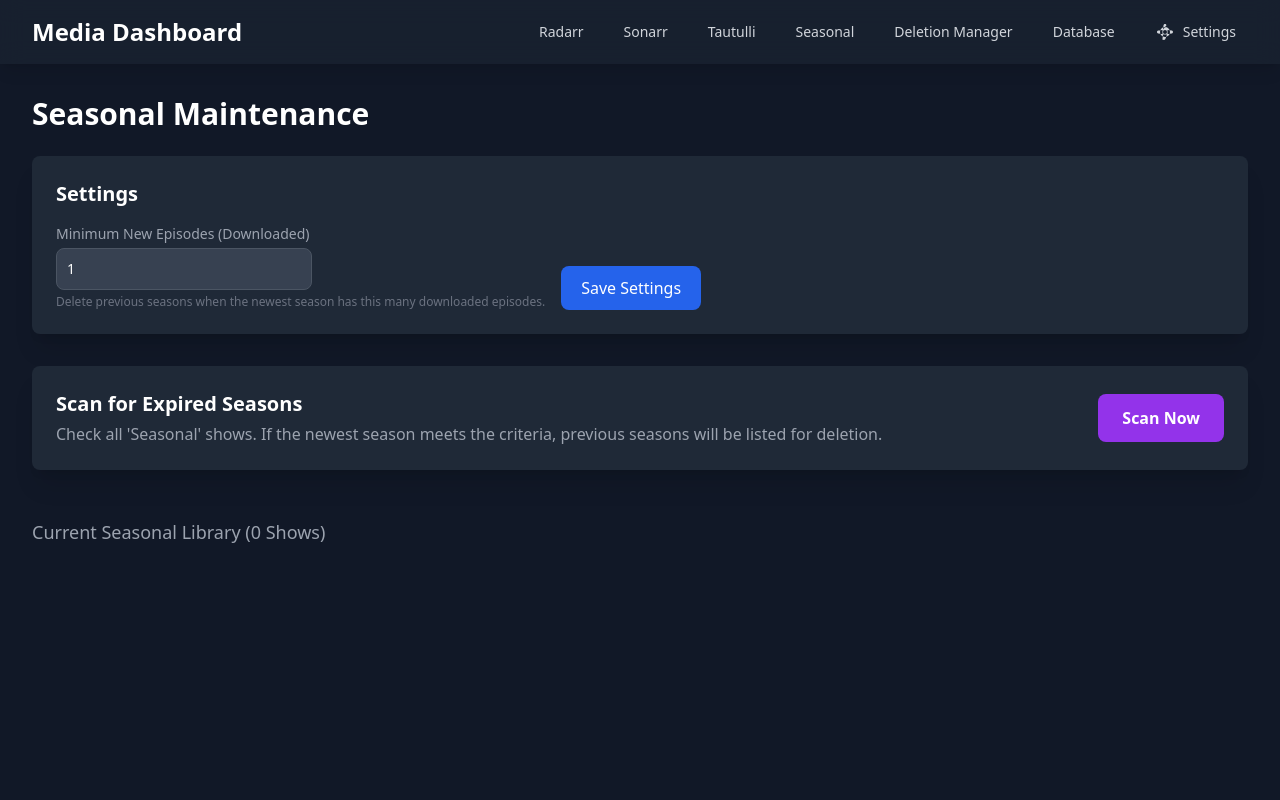
After one commit to sagar4884/media-dashboard, a Python web app: template app/templates/seasonal.html in a window 1280 px wide. The commit adds this page. Run offline with Jinja, Linux system fonts and the light colour scheme; the template is opened without the code that fills it, so the values that code supplies are empty; some libraries are stand-ins or nearby versions.

Commit message:
v0.78 - Implement Seasonal Maintenance

```diff
--- a/app/models.py
+++ b/app/models.py
@@ -8,6 +8,7 @@ class ServiceSettings(db.Model):
     grace_days = db.Column(db.Integer, default=30)
     retention_days = db.Column(db.Integer, default=365)
     tmdb_api_key = db.Column(db.String(100))
+    seasonal_min_episodes = db.Column(db.Integer, default=1)
 
 class Movie(db.Model):
     id = db.Column(db.Integer, primary_key=True)
--- a/app/templates/header.html
+++ b/app/templates/header.html
@@ -7,6 +7,7 @@
                 <a href="{{ url_for('radarr_page') }}" class="px-3 py-2 rounded-md text-sm font-medium text-gray-300 hover:bg-gray-700 hover:text-white">Radarr</a>
                 <a href="{{ url_for('sonarr_page') }}" class="px-3 py-2 rounded-md text-sm font-medium text-gray-300 hover:bg-gray-700 hover:text-white">Sonarr</a>
                 <a href="{{ url_for('tautulli_page') }}" class="px-3 py-2 rounded-md text-sm font-medium text-gray-300 hover:bg-gray-700 hover:text-white">Tautulli</a>
+                <a href="{{ url_for('seasonal_page') }}" class="px-3 py-2 rounded-md text-sm font-medium text-gray-300 hover:bg-gray-700 hover:text-white">Seasonal</a>
                 <a href="{{ url_for('deletion_page') }}" class="px-3 py-2 rounded-md text-sm font-medium text-gray-300 hover:bg-gray-700 hover:text-white">Deletion Manager</a>
                 <a href="{{ url_for('database_page') }}" class="px-3 py-2 rounded-md text-sm font-medium text-gray-300 hover:bg-gray-700 hover:text-white">Database</a>
                 <a href="{{ url_for('settings') }}" class="flex items-center px-3 py-2 rounded-md text-sm font-medium text-gray-300 hover:bg-gray-700 hover:text-white">
--- /dev/null
+++ b/app/templates/seasonal.html
@@ -0,0 +1,188 @@
+<!DOCTYPE html>
+<html lang="en" class="dark">
+<head>
+    <meta charset="UTF-8">
+    <meta name="viewport" content="width=device-width, initial-scale=1.0">
+    <title>Seasonal Maintenance - Media Dashboard</title>
+    <script src="https://cdn.tailwindcss.com"></script>
+    <script>
+        tailwind.config = { darkMode: 'class' }
+    </script>
+    <script src="https://unpkg.com/alpinejs@3.x.x/dist/cdn.min.js" defer></script>
+</head>
+<body class="bg-gray-900 text-gray-200 font-sans">
+    <div class="min-h-screen">
+        {% include 'header.html' %}
+        <main class="container mx-auto p-4 sm:p-6 lg:p-8" x-data="seasonalMaintenance()">
+
+            <div class="flex justify-between items-center mb-6">
+                <h1 class="text-3xl font-bold text-white">Seasonal Maintenance</h1>
+            </div>
+
+            <!-- Settings Section -->
+            <div class="bg-gray-800 p-6 rounded-lg shadow-xl mb-8">
+                <h2 class="text-xl font-semibold text-white mb-4">Settings</h2>
+                <form action="{{ url_for('seasonal_settings') }}" method="POST" class="flex items-end space-x-4">
+                    <div>
+                        <label for="seasonal_min_episodes" class="block text-sm font-medium text-gray-400 mb-1">Minimum New Episodes (Downloaded)</label>
+                        <input type="number" id="seasonal_min_episodes" name="seasonal_min_episodes" value="{{ settings.seasonal_min_episodes or 1 }}" min="1" class="bg-gray-700 border border-gray-600 text-white text-sm rounded-lg focus:ring-blue-500 focus:border-blue-500 block w-64 p-2.5">
+                        <p class="mt-1 text-xs text-gray-500">Delete previous seasons when the newest season has this many downloaded episodes.</p>
+                    </div>
+                    <button type="submit" class="bg-blue-600 hover:bg-blue-700 text-white font-medium py-2.5 px-5 rounded-lg transition-colors">Save Settings</button>
+                </form>
+            </div>
+
+            <!-- Action Section -->
+            <div class="bg-gray-800 p-6 rounded-lg shadow-xl mb-8">
+                <div class="flex justify-between items-center">
+                    <div>
+                        <h2 class="text-xl font-semibold text-white">Scan for Expired Seasons</h2>
+                        <p class="text-gray-400 mt-1">Check all 'Seasonal' shows. If the newest season meets the criteria, previous seasons will be listed for deletion.</p>
+                    </div>
+                    <button @click="scanForCleanup" :disabled="scanning" class="bg-purple-600 hover:bg-purple-700 disabled:bg-purple-800 disabled:cursor-not-allowed text-white font-bold py-3 px-6 rounded-lg transition-colors flex items-center">
+                        <svg x-show="scanning" class="animate-spin -ml-1 mr-3 h-5 w-5 text-white" xmlns="http://www.w3.org/2000/svg" fill="none" viewBox="0 0 24 24">
+                            <circle class="opacity-25" cx="12" cy="12" r="10" stroke="currentColor" stroke-width="4"></circle>
+                            <path class="opacity-75" fill="currentColor" d="M4 12a8 8 0 018-8V0C5.373 0 0 5.373 0 12h4zm2 5.291A7.962 7.962 0 014 12H0c0 3.042 1.135 5.824 3 7.938l3-2.647z"></path>
+                        </svg>
+                        <span x-text="scanning ? 'Scanning...' : 'Scan Now'"></span>
+                    </button>
+                </div>
+            </div>
+
+            <!-- Results Section -->
+            <div x-show="results.length > 0" class="bg-gray-800 p-6 rounded-lg shadow-xl mb-8" style="display: none;">
+                <h2 class="text-xl font-semibold text-white mb-4">Proposed Cleanup</h2>
+                <div class="overflow-x-auto">
+                    <table class="min-w-full divide-y divide-gray-700">
+                        <thead class="bg-gray-700/50">
+                            <tr>
+                                <th scope="col" class="px-6 py-3 text-left text-xs font-medium text-gray-300 uppercase tracking-wider w-10">
+                                    <input type="checkbox" @click="toggleAll" x-model="allSelected" class="w-4 h-4 text-blue-600 bg-gray-700 border-gray-600 rounded focus:ring-blue-500 focus:ring-2">
+                                </th>
+                                <th scope="col" class="px-6 py-3 text-left text-xs font-medium text-gray-300 uppercase tracking-wider">Show</th>
+                                <th scope="col" class="px-6 py-3 text-left text-xs font-medium text-gray-300 uppercase tracking-wider">Newest Season</th>
+                                <th scope="col" class="px-6 py-3 text-left text-xs font-medium text-gray-300 uppercase tracking-wider">Seasons to Delete</th>
+                            </tr>
+                        </thead>
+                        <tbody class="bg-gray-800 divide-y divide-gray-700">
+                            <template x-for="item in results" :key="item.sonarr_id">
+                                <tr>
+                                    <td class="px-6 py-4 whitespace-nowrap">
+                                        <input type="checkbox" x-model="item.selected" class="w-4 h-4 text-blue-600 bg-gray-700 border-gray-600 rounded focus:ring-blue-500 focus:ring-2">
+                                    </td>
+                                    <td class="px-6 py-4 whitespace-nowrap text-sm font-medium text-white" x-text="item.title"></td>
+                                    <td class="px-6 py-4 whitespace-nowrap text-sm text-gray-400">
+                                        Season <span x-text="item.newest_season_number"></span>
+                                        (<span x-text="item.downloaded_episodes"></span> eps)
+                                    </td>
+                                    <td class="px-6 py-4 whitespace-nowrap text-sm text-red-400" x-text="item.seasons_to_delete.join(', ')"></td>
+                                </tr>
+                            </template>
+                        </tbody>
+                    </table>
+                </div>
+                <div class="mt-6 flex justify-end">
+                    <button @click="executeCleanup" :disabled="executing || selectedCount === 0" class="bg-red-600 hover:bg-red-700 disabled:bg-red-800 disabled:cursor-not-allowed text-white font-bold py-2 px-6 rounded-lg transition-colors flex items-center">
+                        <svg x-show="executing" class="animate-spin -ml-1 mr-3 h-5 w-5 text-white" xmlns="http://www.w3.org/2000/svg" fill="none" viewBox="0 0 24 24">
+                            <circle class="opacity-25" cx="12" cy="12" r="10" stroke="currentColor" stroke-width="4"></circle>
+                            <path class="opacity-75" fill="currentColor" d="M4 12a8 8 0 018-8V0C5.373 0 0 5.373 0 12h4zm2 5.291A7.962 7.962 0 014 12H0c0 3.042 1.135 5.824 3 7.938l3-2.647z"></path>
+                        </svg>
+                        <span x-text="executing ? 'Deleting...' : 'Delete & Unmonitor Selected'"></span>
+                    </button>
+                </div>
+            </div>
+
+            <!-- No Results Message -->
+            <div x-show="scanned && results.length === 0" class="bg-gray-800 p-6 rounded-lg shadow-xl mb-8 text-center" style="display: none;">
+                <p class="text-gray-300 text-lg">No seasonal shows met the cleanup criteria.</p>
+            </div>
+
+            <!-- Current Seasonal Library (Reference) -->
+            <div class="mt-12">
+                <h3 class="text-lg font-medium text-gray-400 mb-4">Current Seasonal Library ({{ seasonal_shows|length }} Shows)</h3>
+                <div class="grid grid-cols-2 md:grid-cols-4 lg:grid-cols-6 gap-4">
+                    {% for show in seasonal_shows %}
+                    <div class="bg-gray-800 rounded-lg p-3 flex items-center space-x-3">
+                        <img src="{{ url_for('static', filename=show.local_poster_path) if show.local_poster_path else 'https://placehold.co/50x75/111827/4b5563?text=N/A' }}" class="w-10 h-auto rounded">
+                        <span class="text-sm text-gray-300 truncate" title="{{ show.title }}">{{ show.title }}</span>
+                    </div>
+                    {% endfor %}
+                </div>
+            </div>
+
+        </main>
+    </div>
+
+    <script>
+        function seasonalMaintenance() {
+            return {
+                scanning: false,
+                scanned: false,
+                executing: false,
+                results: [],
+                allSelected: true,
+
+                get selectedCount() {
+                    return this.results.filter(i => i.selected).length;
+                },
+
+                toggleAll() {
+                    // allSelected is already toggled by the checkbox before this runs,
+                    // but x-model update happens after click.
+                    // Actually x-model handles the state, we just need to sync items.
+                    // Wait for next tick or just use the current value of allSelected
+                    this.results.forEach(item => item.selected = this.allSelected);
+                },
+
+                async scanForCleanup() {
+                    this.scanning = true;
+                    this.scanned = false;
+                    this.results = [];
+                    try {
+                        const response = await fetch('/seasonal/scan', { method: 'POST' });
+                        const data = await response.json();
+                        if (data.status === 'success') {
+                            this.results = data.data.map(item => ({...item, selected: true}));
+                            this.scanned = true;
+                            this.allSelected = true;
+                        } else {
+                            alert('Error scanning: ' + data.message);
+                        }
+                    } catch (e) {
+                        alert('Error scanning: ' + e);
+                    } finally {
+                        this.scanning = false;
+                    }
+                },
+
+                async executeCleanup() {
+                    if (!confirm(`Are you sure you want to delete and unmonitor previous seasons for ${this.selectedCount} shows? This cannot be undone.`)) return;
+
+                    this.executing = true;
+                    const selectedItems = this.results.filter(i => i.selected);
+
+                    try {
+                        const response = await fetch('/seasonal/execute', {
+                            method: 'POST',
+                            headers: { 'Content-Type': 'application/json' },
+                            body: JSON.stringify({ items: selectedItems })
+                        });
+                        const data = await response.json();
+                        if (data.status === 'success') {
+                            alert(`Cleanup complete. Processed ${data.count} shows.`);
+                            this.results = []; // Clear results
+                            this.scanned = false;
+                        } else {
+                            alert('Error executing cleanup: ' + data.message);
+                        }
+                    } catch (e) {
+                        alert('Error executing cleanup: ' + e);
+                    } finally {
+                        this.executing = false;
+                    }
+                }
+            }
+        }
+    </script>
+</body>
+</html>
```
Also changed, not shown: app/__init__.py (+14 -1 lines), app/routes.py (+139 -0 lines), CHANGELOG.md.
